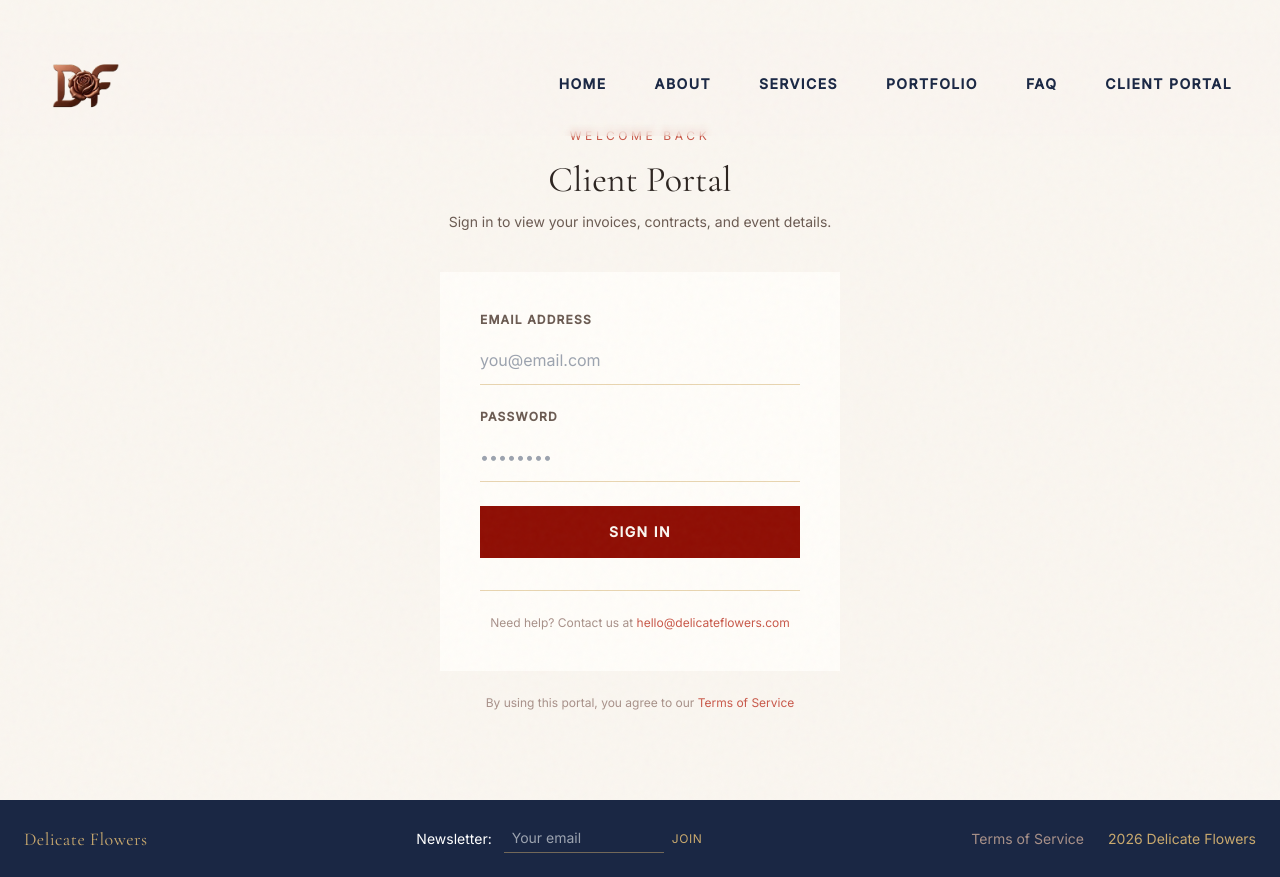
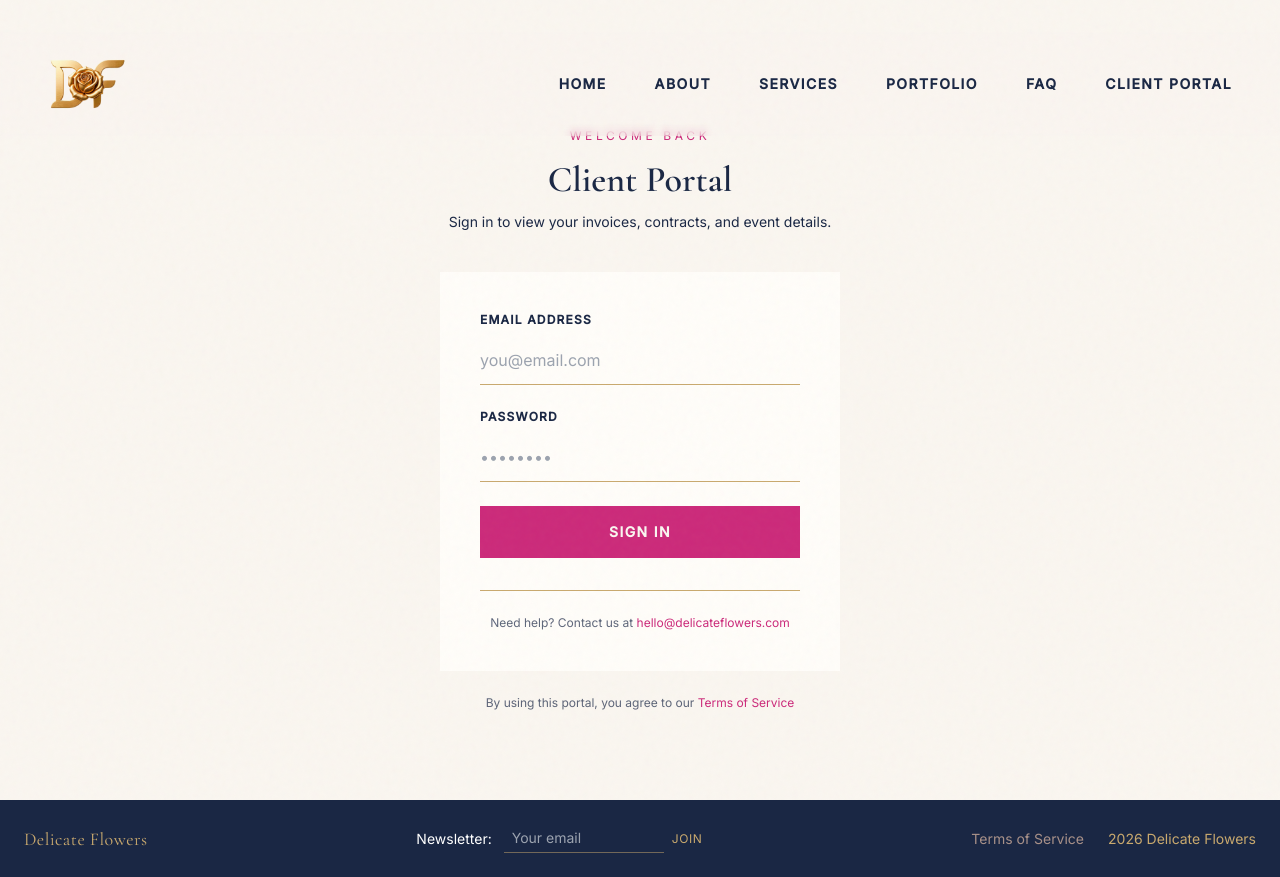
Before and after one commit to Simcol2/delicate, a Next.js app: page /client/login in a window 1280 px wide. Built offline with nearby package versions, Linux system fonts and the light colour scheme.

Commit message:
Update nav logo and color palette for Portfolio, FAQ, and Client Portal pages

```diff
--- a/app/client/login/page.tsx
+++ b/app/client/login/page.tsx
@@ -30,42 +30,42 @@ export default function ClientLogin() {
   return (
     <>
       <Navbar />
-      <main className="min-h-screen bg-[#faf6f0] pt-32 pb-20">
+      <main className="min-h-screen bg-[#FAF6F0] pt-32 pb-20">
         <div className="max-w-md mx-auto px-6">
           <div className="text-center mb-10">
-            <span className="text-[#c9594a] text-xs tracking-[0.3em] uppercase font-sans block mb-4">
+            <span className="text-[#CC2A7A] text-xs tracking-[0.3em] uppercase font-sans block mb-4">
               Welcome back
             </span>
-            <h1 className="font-serif text-4xl text-[#2c2420] mb-3">Client Portal</h1>
-            <p className="text-[#6b5b52] text-sm">
+            <h1 className="font-serif text-4xl text-[#1A2744] mb-3 font-bold">Client Portal</h1>
+            <p className="text-[#1A2744] text-sm">
               Sign in to view your invoices, contracts, and event details.
             </p>
           </div>
 
-          <div className="bg-[#fffdf9] p-8 md:p-10">
+          <div className="bg-[#FFFDF9] p-8 md:p-10">
             <form onSubmit={handleLogin} className="space-y-6">
               <div>
-                <label className="block text-[#6b5b52] text-xs tracking-widest uppercase font-sans mb-2">
+                <label className="block text-[#1A2744] text-xs tracking-widest uppercase font-sans mb-2">
                   Email Address
                 </label>
                 <input
                   type="email"
                   value={email}
                   onChange={(e) => setEmail(e.target.value)}
-                  className="w-full bg-transparent border-b border-[#e8d5b0] py-3 text-[#2c2420] focus:border-[#c9594a] focus:outline-none transition-colors"
+                  className="w-full bg-transparent border-b border-[#C9A96E] py-3 text-[#1A2744] focus:border-[#CC2A7A] focus:outline-none transition-colors"
                   placeholder="you@email.com"
                   required
                 />
               </div>
               <div>
-                <label className="block text-[#6b5b52] text-xs tracking-widest uppercase font-sans mb-2">
+                <label className="block text-[#1A2744] text-xs tracking-widest uppercase font-sans mb-2">
                   Password
                 </label>
                 <input
                   type="password"
                   value={password}
                   onChange={(e) => setPassword(e.target.value)}
-                  className="w-full bg-transparent border-b border-[#e8d5b0] py-3 text-[#2c2420] focus:border-[#c9594a] focus:outline-none transition-colors"
+                  className="w-full bg-transparent border-b border-[#C9A96E] py-3 text-[#1A2744] focus:border-[#CC2A7A] focus:outline-none transition-colors"
                   placeholder="••••••••"
                   required
                 />
@@ -80,16 +80,16 @@ export default function ClientLogin() {
               <button
                 type="submit"
                 disabled={loading}
-                className="w-full bg-[#8f0e04] text-[#faf6f0] py-4 font-sans text-sm tracking-widest uppercase hover:bg-[#c9594a] transition-colors disabled:opacity-50"
+                className="w-full bg-[#CC2A7A] text-[#faf6f0] py-4 font-sans text-sm tracking-widest uppercase hover:bg-[#1A2744] transition-colors disabled:opacity-50"
               >
                 {loading ? 'Signing in...' : 'Sign In'}
               </button>
             </form>
 
-            <div className="mt-8 pt-6 border-t border-[#e8d5b0] text-center">
-              <p className="text-xs text-[#a89189]">
+            <div className="mt-8 pt-6 border-t border-[#C9A96E] text-center">
+              <p className="text-xs text-[#1A2744]/70">
                 Need help? Contact us at{' '}
-                <a href="mailto:hello@delicateflowers.com" className="text-[#c9594a] hover:underline">
+                <a href="mailto:hello@delicateflowers.com" className="text-[#CC2A7A] hover:underline">
                   hello@delicateflowers.com
                 </a>
               </p>
@@ -97,9 +97,9 @@ export default function ClientLogin() {
           </div>
 
           {/* Terms Note */}
-          <p className="text-center text-xs text-[#a89189] mt-6">
+          <p className="text-center text-xs text-[#1A2744]/70 mt-6">
             By using this portal, you agree to our{' '}
-            <a href="/terms" target="_blank" className="text-[#c9594a] hover:underline">
+            <a href="/terms" target="_blank" className="text-[#CC2A7A] hover:underline">
               Terms of Service
             </a>
           </p>
--- a/app/faq/page.tsx
+++ b/app/faq/page.tsx
@@ -77,17 +77,17 @@ export default function FAQPage() {
   return (
     <>
       <Navbar />
-      <main className="min-h-screen bg-[#faf6f0] pt-32 pb-20">
+      <main className="min-h-screen bg-[#FAF6F0] pt-32 pb-20">
         <div className="w-full px-6 lg:px-12">
           {/* Header */}
           <div className="text-center max-w-3xl mx-auto mb-16">
-            <span className="text-[#c9594a] text-sm tracking-[0.3em] uppercase font-sans block mb-4">
+            <span className="text-[#CC2A7A] text-sm tracking-[0.3em] uppercase font-sans block mb-4">
               You have questions
             </span>
-            <h1 className="font-serif text-5xl lg:text-6xl xl:text-7xl text-[#2c2420] leading-tight mb-6">
-              We have <em className="text-[#c9594a] italic">answers.</em>
+            <h1 className="font-serif text-5xl lg:text-6xl xl:text-7xl text-[#1A2744] leading-tight mb-6 font-bold">
+              We have <em className="text-[#CC2A7A] italic">answers.</em>
             </h1>
-            <p className="font-sans text-[#6b5b52] text-lg max-w-md mx-auto">
+            <p className="font-sans text-[#1A2744] text-lg max-w-md mx-auto">
               Everything you need to know before we start designing the table of your dreams.
             </p>
             {/* Divider */}
@@ -99,25 +99,25 @@ export default function FAQPage() {
             {faqs.map((faq, index) => (
               <div
                 key={index}
-                className="faq-item border-t border-[#c9594a]/30 first:border-t-0 last:border-b last:border-[#c9594a]/30"
+                className="faq-item border-t border-[#CC2A7A]/30 first:border-t-0 last:border-b last:border-[#CC2A7A]/30"
               >
                 <button
                   onClick={() => toggleFAQ(index)}
                   className="w-full flex items-center justify-between gap-6 py-7 text-left group"
                   aria-expanded={openIndex === index}
                 >
-                  <span className="font-serif text-lg md:text-xl text-[#2c2420] group-hover:text-[#c9594a] transition-colors duration-300 leading-snug">
+                  <span className="font-serif text-lg md:text-xl text-[#1A2744] group-hover:text-[#CC2A7A] font-bold transition-colors duration-300 leading-snug">
                     {faq.question}
                   </span>
                   <span
-                    className={`flex-shrink-0 w-8 h-8 rounded-full border border-[#c9594a] flex items-center justify-center transition-all duration-300 ${
+                    className={`flex-shrink-0 w-8 h-8 rounded-full border border-[#CC2A7A] flex items-center justify-center transition-all duration-300 ${
                       openIndex === index ? 'bg-[#c9594a] rotate-45' : ''
                     }`}
                   >
                     <Plus
                       size={16}
                       className={`transition-colors duration-300 ${
-                        openIndex === index ? 'text-[#faf6f0]' : 'text-[#c9594a]'
+                        openIndex === index ? 'text-[#faf6f0]' : 'text-[#CC2A7A]'
                       }`}
                     />
                   </span>
@@ -127,7 +127,7 @@ export default function FAQPage() {
                     openIndex === index ? 'max-h-[600px] opacity-100' : 'max-h-0 opacity-0'
                   }`}
                 >
-                  <p className="font-sans text-[#6b5b52] text-[15px] leading-[1.85] pb-7 pr-12 whitespace-pre-line">
+                  <p className="font-sans text-[#1A2744] text-[15px] leading-[1.85] pb-7 pr-12 whitespace-pre-line">
                     {faq.answer}
                   </p>
                 </div>
@@ -137,16 +137,16 @@ export default function FAQPage() {
 
           {/* CTA Banner - Updated to Crimson */}
           <div className="max-w-3xl mx-auto mt-16">
-            <div className="bg-[#8f0e04] rounded-lg p-10 md:p-12 text-center">
+            <div className="bg-[#CC2A7A] rounded-lg p-10 md:p-12 text-center">
               <p className="font-serif text-2xl md:text-3xl text-[#faf6f0] leading-relaxed">
-                Still have questions? <em className="text-[#c9a96e] italic">We&apos;d love to hear from you.</em>
+                Still have questions? <em className="text-[#C9A96E] italic">We&apos;d love to hear from you.</em>
               </p>
               <p className="font-sans text-[#faf6f0]/60 text-sm mt-4 tracking-wide">
                 Call us or book a complimentary 15-minute phone consultation, no commitment required.
               </p>
               <a
                 href="/#contact"
-                className="inline-block mt-8 px-10 py-4 border-2 border-[#faf6f0] text-[#faf6f0] font-sans text-sm tracking-widest uppercase hover:bg-[#faf6f0] hover:text-[#8f0e04] transition-all duration-300"
+                className="inline-block mt-8 px-10 py-4 border-2 border-[#faf6f0] text-[#faf6f0] font-sans text-sm tracking-widest uppercase hover:bg-[#FAF6F0] hover:text-[#CC2A7A] transition-all duration-300"
               >
                 Schedule a Call
               </a>
@@ -157,7 +157,7 @@ export default function FAQPage() {
           <div className="text-center mt-16">
             <a
               href="/"
-              className="inline-block px-10 py-4 border-2 border-[#8f0e04] text-[#8f0e04] font-sans text-sm tracking-widest uppercase hover:bg-[#8f0e04] hover:text-[#faf6f0] transition-all duration-300"
+              className="inline-block px-10 py-4 border-2 border-[#CC2A7A] text-[#8f0e04] font-sans text-sm tracking-widest uppercase hover:bg-[#CC2A7A] hover:text-[#faf6f0] transition-all duration-300"
             >
               Back to Home
             </a>
--- a/components/navigation/Navbar.tsx
+++ b/components/navigation/Navbar.tsx
@@ -33,7 +33,7 @@ export default function Navbar() {
             className="relative h-16 w-60 lg:h-20 lg:w-80 transition-all duration-300 z-10"
           >
             <img
-              src="/images/df-logo.png"
+              src="/images/Delicate Flower-4-LOGO TRANSPARENT.png"
               alt="Delicate Flowers"
               className="h-full w-auto object-contain object-left"
             />
```
Also changed, not shown: app/experiences/page.tsx (+16 -16 lines), public/images/Delicate Flower-3-LOGO TRANSPARENT.png (added), public/images/Delicate Flower-4-LOGO TRANSPARENT.png (added).
